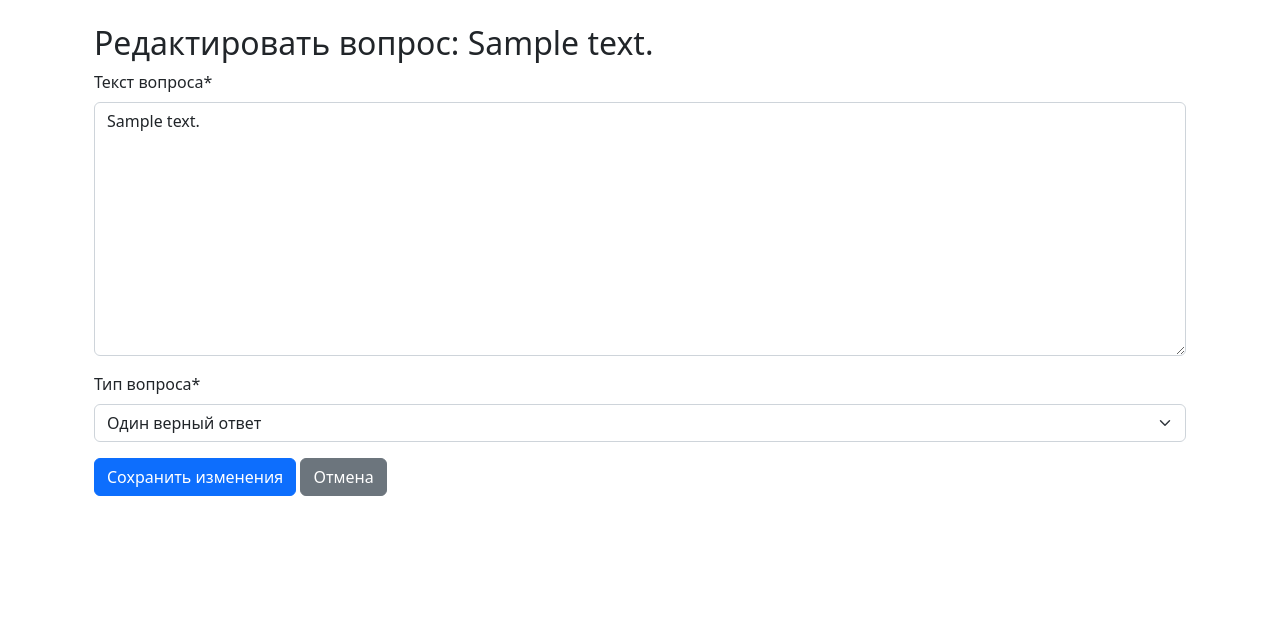
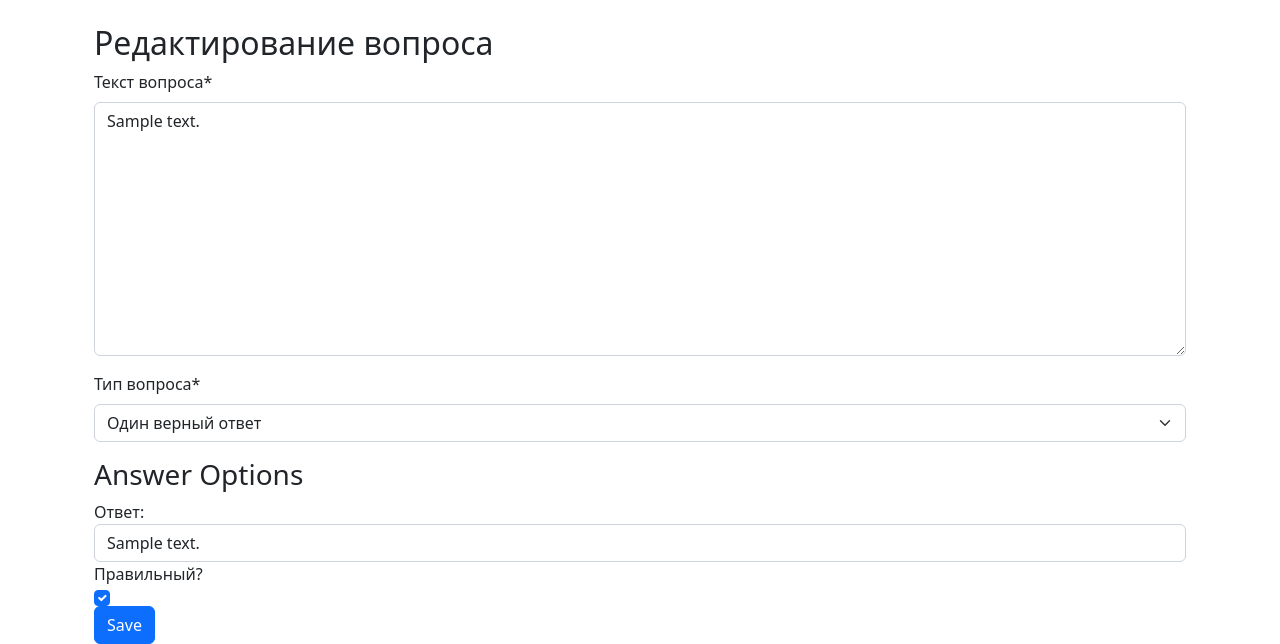
Before and after one commit to gadaybaevb/internship_platform, a Django app: page /testing/question/1/edit/ in a window 1280 px wide. Shown: the part 175-819 px from the top of the page. Before the commit the page ends 671 px from the top, so only its background shows below. Run offline with Django 5.2, Linux system fonts and the light colour scheme; a user stored in the database is signed in; tables that the repository leaves empty hold one stand-in row (values such as "Sample post"); data that the repository does not hold is empty; some libraries are stand-ins or nearby versions.

Commit message:
edit test questions

```diff
--- a/templates/edit_question.html
+++ b/templates/edit_question.html
@@ -1,13 +1,43 @@
 {% extends 'base.html' %}
 {% load crispy_forms_tags %}
+
 {% block content %}
 <div class="container mt-4">
-    <h2>Редактировать вопрос: {{ question.text }}</h2>
+    <h2>Редактирование вопроса</h2>
+
     <form method="post">
         {% csrf_token %}
         {{ form|crispy }}
-        <button type="submit" class="btn btn-primary">Сохранить изменения</button>
-        <a href="{% url 'questions_list' question.test.id %}" class="btn btn-secondary">Отмена</a>
+
+        <h3>Answer Options</h3>
+        <div class="formset">
+            {{ formset.management_form }}
+            {% for answer_form in formset %}
+                <div class="form-group">
+                    {{ answer_form.text.label_tag }}
+                    {{ answer_form.text }}
+
+                    {% if answer_form.fields.sequence_order.widget.attrs.style == 'display:block;' %}
+                        {{ answer_form.sequence_order.label_tag }}
+                        {{ answer_form.sequence_order }}
+                    {% endif %}
+
+                    {% if answer_form.fields.match_pair.widget.attrs.style == 'display:block;' %}
+                        {{ answer_form.match_pair.label_tag }}
+                        {{ answer_form.match_pair }}
+                    {% endif %}
+
+                    {% if answer_form.fields.is_correct.widget.attrs.style == 'display:block;' %}
+                        {{ answer_form.is_correct.label_tag }}
+                        {{ answer_form.is_correct }}
+                    {% endif %}
+
+                    <!-- Exclude the delete field if you want to hide it from the UI -->
+                </div>
+            {% endfor %}
+        </div>
+
+        <button type="submit" class="btn btn-primary">Save</button>
     </form>
 </div>
 {% endblock %}
--- a/tests/views.py
+++ b/tests/views.py
@@ -6,6 +6,7 @@ from django.contrib import messages
 from django.forms import modelformset_factory
 from django.utils import timezone
 import random
+from django.forms import inlineformset_factory
 import json
 from notifications.models import Notification
 from decimal import Decimal, ROUND_HALF_UP
@@ -286,15 +287,52 @@ def questions_list(request, test_id):
 def edit_question(request, question_id):
     question = get_object_or_404(Question, id=question_id)
 
+    # Filter the formset based on the question type
+    AnswerFormSet = inlineformset_factory(
+        Question,
+        Answer,
+        form=AnswerForm,
+        extra=0,
+        can_delete=False
+    )
+
     if request.method == 'POST':
         form = QuestionForm(request.POST, instance=question)
-        if form.is_valid():
+        formset = AnswerFormSet(request.POST, instance=question)
+
+        if form.is_valid() and formset.is_valid():
             form.save()
+            formset.save()
             return redirect('questions_list', test_id=question.test.id)
     else:
         form = QuestionForm(instance=question)
+        formset = AnswerFormSet(instance=question)
 
-    return render(request, 'edit_question.html', {'form': form, 'question': question})
+    # Determine fields to display based on question type
+    for answer_form in formset:
+        if question.question_type == 'sequence':
+            answer_form.fields['sequence_order'].widget.attrs['style'] = 'display:block;'
+            answer_form.fields['match_pair'].widget.attrs['style'] = 'display:none;'
+            answer_form.fields['is_correct'].widget.attrs['style'] = 'display:none;'
+        elif question.question_type == 'match':
+            answer_form.fields['match_pair'].widget.attrs['style'] = 'display:block;'
+            answer_form.fields['sequence_order'].widget.attrs['style'] = 'display:none;'
+            answer_form.fields['is_correct'].widget.attrs['style'] = 'display:none;'
+        elif question.question_type == 'single' or question.question_type == 'multiple':
+            answer_form.fields['is_correct'].widget.attrs['style'] = 'display:block;'
+            answer_form.fields['sequence_order'].widget.attrs['style'] = 'display:none;'
+            answer_form.fields['match_pair'].widget.attrs['style'] = 'display:none;'
+        elif question.question_type == 'true_false':
+            # Show only two options for true/false
+            answer_form.fields['is_correct'].widget.attrs['style'] = 'display:block;'
+            answer_form.fields['sequence_order'].widget.attrs['style'] = 'display:none;'
+            answer_form.fields['match_pair'].widget.attrs['style'] = 'display:none;'
+
+    return render(request, 'edit_question.html', {
+        'form': form,
+        'formset': formset,
+        'question': question
+    })
 
 
 @login_required
```
